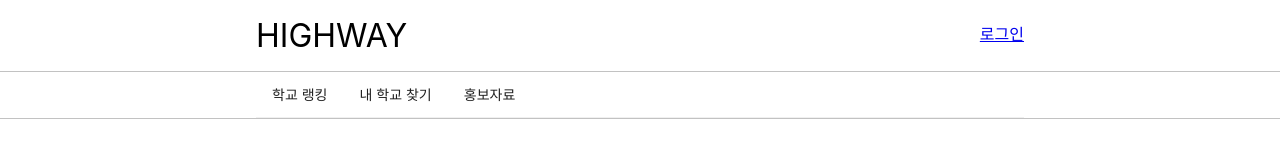
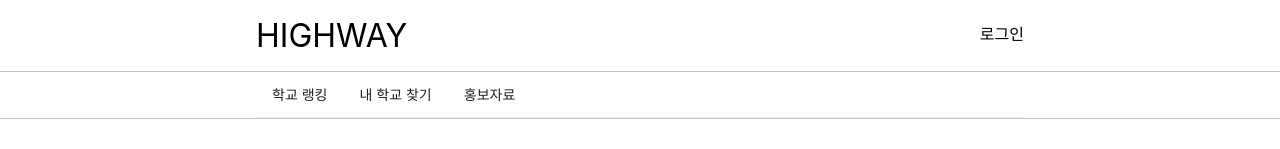
Before and after one commit to jeonjuseong11/gitlab_Mirroring, a React (Create React App) app in the folder highway/: page / in a window 1280 px wide. Shown: the top 149 px of the page. Built offline with nearby package versions, Linux system fonts and the light colour scheme; grey boxes are pictures that could not be loaded.

Commit message:
CSS : Header
헤더 중복 css 제거

```diff
--- a/highway/src/components/Header.js
+++ b/highway/src/components/Header.js
@@ -22,7 +22,11 @@ const ProfileWrapper = styled.div`
   text-decoration: none;
   color: black;
 `;
-
+const BlackLink = styled(Link)`
+  floatl: right;
+  text-decoration: none;
+  color: black;
+`;
 const Header = () => {
   const [isLoggedIn, setIsLoggedIn] = useState(false); //임시로 로그인 여부 상태 생성
   return (
@@ -30,21 +34,16 @@ const Header = () => {
       <Title to="/">HIGHWAY</Title>
       <ProfileWrapper>
         {isLoggedIn ? (
-          <Link
-            to="/profile"
-            style={{ float: "right", textDecoration: "none", color: "black" }}
-          >
+          <BlackLink to="/profile">
             <Avatar
               size={28}
               icon={<UserOutlined />}
               style={{ marginRight: "5px" }}
             />
             userid
-          </Link>
+          </BlackLink>
         ) : (
-          <Link to="/login" style={{ float: "right" }}>
-            로그인
-          </Link>
+          <BlackLink to="/login">로그인</BlackLink>
         )}
       </ProfileWrapper>
     </HeaderWrapper>
```
